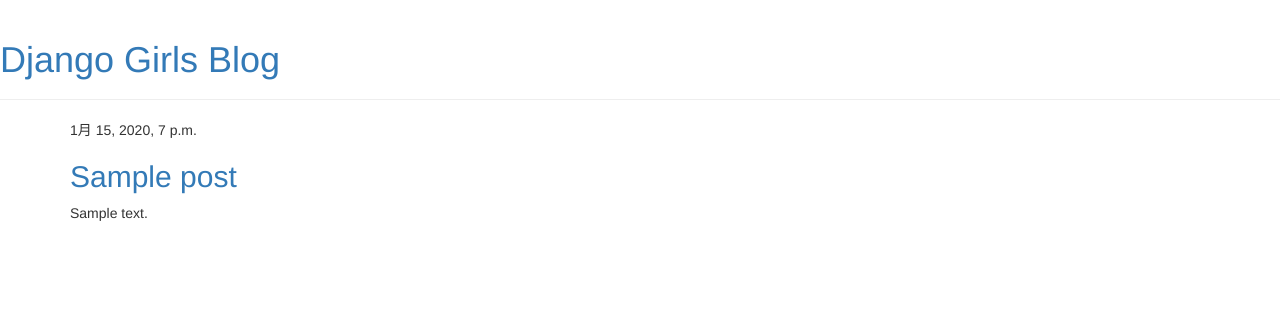
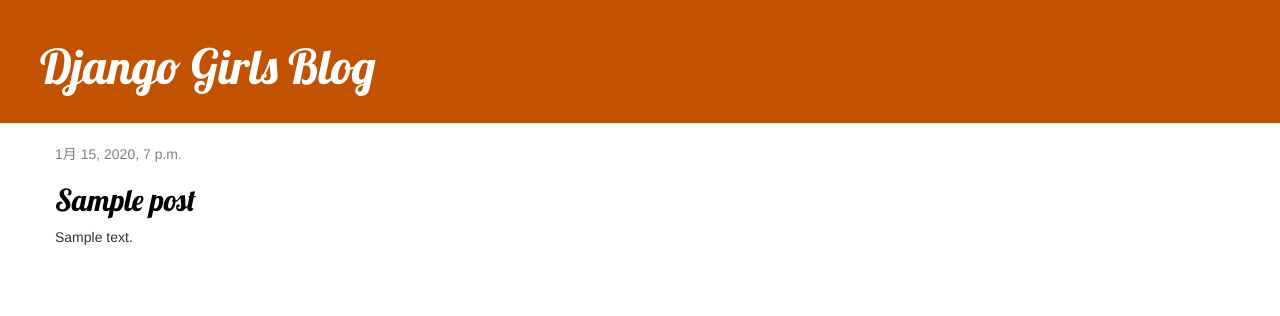
Before and after one commit to YOSIJUKI/my-first-blog, a Django app: page / in a window 1280 px wide. Shown: the top 316 px of the page. Run offline with Django 3.2, Linux system fonts and the light colour scheme; tables that the repository leaves empty hold one stand-in row (values such as "Sample post"); some libraries are stand-ins or nearby versions.

Commit message:
css decorated

```diff
--- a/blog/models.py
+++ b/blog/models.py
@@ -4,7 +4,8 @@
 
 
 class Post(models.Model):
-    author = models.ForeignKey(settings.AUTH_USER_MODEL, on_delete=models.CASCADE)
+    author = models.ForeignKey(
+        settings.AUTH_USER_MODEL, on_delete=models.CASCADE)
     title = models.CharField(max_length=200)
     text = models.TextField()
     created_date = models.DateTimeField(default=timezone.now)
--- /dev/null
+++ b/blog/static/css/blog.css
@@ -0,0 +1,46 @@
+.page-header {
+    background-color: #C25100;
+    margin-top: 0;
+    padding: 20px 20px 20px 40px;
+}
+
+.page-header h1, .page-header h1 a, .page-header h1 a:visited, .page-header h1 a:active {
+    color: #ffffff;
+    font-size: 36pt;
+    text-decoration: none;
+}
+
+.content {
+    margin-left: 40px;
+}
+
+h1, h2, h3, h4 {
+    font-family: 'Lobster', cursive;
+}
+
+.date {
+    color: #828282;
+}
+
+.save {
+    float: right;
+}
+
+.post-form textarea, .post-form input {
+    width: 100%;
+}
+
+.top-menu, .top-menu:hover, .top-menu:visited {
+    color: #ffffff;
+    float: right;
+    font-size: 26pt;
+    margin-right: 20px;
+}
+
+.post {
+    margin-bottom: 70px;
+}
+
+.post h2 a, .post h2 a:visited {
+    color: #000000;
+}
--- a/blog/templates/blog/post_list.html
+++ b/blog/templates/blog/post_list.html
@@ -7,7 +7,7 @@
             <div class="date">
                 {{ post.published_date }}
             </div>
-            <h2><a href="">{{ post.title }}</a></h2>
+            <h2><a href="{% url 'post_detail' pk=post.pk %}">{{ post.title }}</a></h2>
             <p>{{ post.text|linebreaksbr }}</p>
         </div>
     {% endfor %}
--- a/blog/views.py
+++ b/blog/views.py
@@ -1,8 +1,14 @@
-
-from django.shortcuts import render
+from django.shortcuts import render, get_object_or_404
 from django.utils import timezone
 from .models import Post
 
+
 def post_list(request):
-    posts = Post.objects.filter(published_date__lte=timezone.now()).order_by('published_date')
+    posts = Post.objects.filter(
+        published_date__lte=timezone.now()).order_by('published_date')
     return render(request, 'blog/post_list.html', {'posts': posts})
+
+
+def post_detail(request, pk):
+    post = get_object_or_404(Post, pk=pk)
+    return render(request, 'blog/post_detail.html', {'post': post})
--- a/mysite/urls.py
+++ b/mysite/urls.py
@@ -1,7 +1,9 @@
 from django.contrib import admin
 from django.urls import path, include
+from blog import views
 
 urlpatterns = [
     path('admin/', admin.site.urls),
     path('', include('blog.urls')),
+    path('post/<int:pk>/', views.post_detail, name='post_detail'),
 ]
```
Also changed, not shown: blog/templates/blog/post_detail.html (added, +13 -0 lines).
